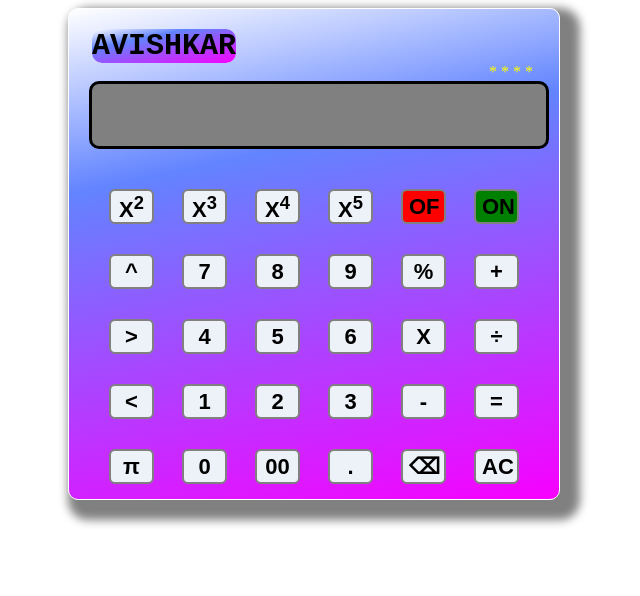
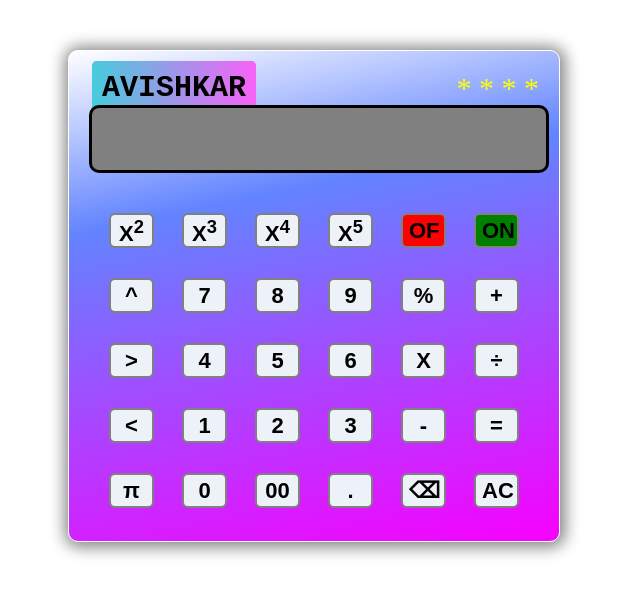
Before and after one commit to AvishkarMandlik/calculator, a plain HTML site: page index.html in a window 1280 px wide. Shown: the whole page, without its empty margins (326-966 px from the left). Drawn offline with Linux system fonts and the light colour scheme.

Commit message:
brand new color and stars size increses

```diff
--- a/style/calculator.css
+++ b/style/calculator.css
@@ -6,9 +6,11 @@
     border-radius: 10px;
     border: solid 1px white;
     margin: auto;
+    margin-top: 50px;
     padding: 20px;
     display: block;
-    box-shadow: 10px 10px 10px 10px #808080;
+    box-shadow: 1px 1px 16px 4px #808080;
+    position: relative;
 }
 .row{
     display: flex;
@@ -54,11 +56,14 @@
     font-weight: bold;
     font-family: 'Courier New', Courier, monospace;
     margin: 3px;
-    background-color: #FFFFFF;
-    background-image: linear-gradient(168deg, #FFFFFF 0%, #6284FF 31%, #f800ff 100%);
-    border-radius: 10px;
+    padding: 10px;
+    background-color: #f761f7;
+    background-image: linear-gradient(270deg, #f761f7 0%, #46ccdc 100%);
+    border-radius: 5px;
 }
 .stars{
-    margin-left: 400px;
+   position: absolute;
     color: yellow;
+    right: 20px;
+    font-size: 30px;
 }
```
